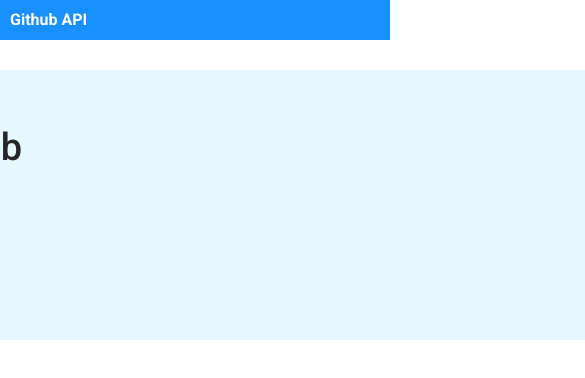
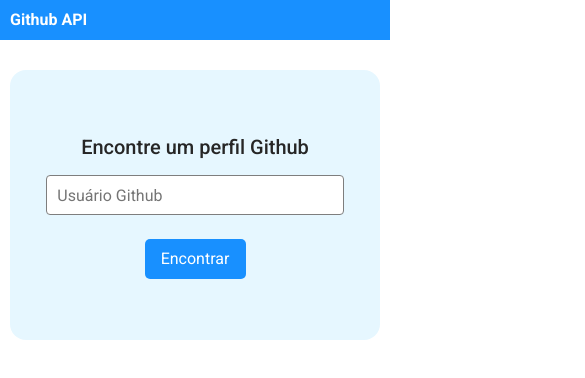
Before and after one commit to solucaoerp/react-github-profile, a React (Vite) app: page /profile in a window 390 px wide. Shown: the top 378 px of the page, 585 px wide, since content can reach past the window. Built offline with nearby package versions, Linux system fonts and the light colour scheme.

Commit message:
Add responsive styling to ProfileSearch component

```diff
--- a/src/routes/Profile/ProfileSearch/styles.css
+++ b/src/routes/Profile/ProfileSearch/styles.css
@@ -8,19 +8,20 @@
 .profile-search-card {
     background-color: var(--bg-color-card);
     width: 1251px;
+    max-width: 95%; /* Adicionando max-width para se adaptar a dispositivos menores */
     height: 270px;
     border-radius: 16px;
     padding: var(--spacing-sm);
     display: flex;
     flex-direction: column;
     justify-content: center;
-    align-items: flex-start;
+    align-items: flex-start; /* Mantendo o alinhamento original */
 }
 
 .profile-search-title {
     font-size: var(--font-size-lg);
     font-weight: 500;
-    text-align: left;
+    text-align: left; /* Mantendo o alinhamento original */
     color: var(--text-color-dark);
     margin-bottom: 12px;
 }
@@ -29,11 +30,13 @@
     display: flex;
     flex-direction: column;
     gap: var(--spacing-xs);
-    align-items: flex-start;
+    align-items: flex-start; /* Mantendo o alinhamento original */
+    width: 100%; /* Ajustando a largura para 100% */
 }
 
 .profile-search-input {
     width: 298px;
+    max-width: 90%; /* Adicionando max-width para se adaptar a dispositivos menores */
     height: 40px;
     border-radius: 4px;
     border: 1px solid var(--text-color-muted);
@@ -44,3 +47,34 @@
     color: var(--text-color-default);
     margin-bottom: 24px;
 }
+
+/* Estilos para tablets e dispositivos de tamanho médio */
+@media (max-width: 768px) {
+    .profile-search-title {
+        font-size: var(--font-size-md); /* Reduzindo o tamanho da fonte */
+    }
+
+    .profile-search-input {
+        font-size: var(--font-size-xs); /* Reduzindo o tamanho da fonte */
+    }
+}
+
+/* Estilos para dispositivos móveis */
+@media (max-width: 480px) {
+    .profile-search-card {
+        align-items: center; /* Centralizando o conteúdo em dispositivos móveis */
+    }
+
+    .profile-search-title {
+        font-size: var(--font-size-sm); /* Reduzindo ainda mais o tamanho da fonte */
+        text-align: center; /* Centralizando o título em dispositivos móveis */
+    }
+
+    .profile-search-input-container {
+        align-items: center; /* Centralizando o input em dispositivos móveis */
+    }
+
+    .profile-search-input {
+        font-size: var(--font-size-xs); /* Reduzindo ainda mais o tamanho da fonte */
+    }
+}
```
